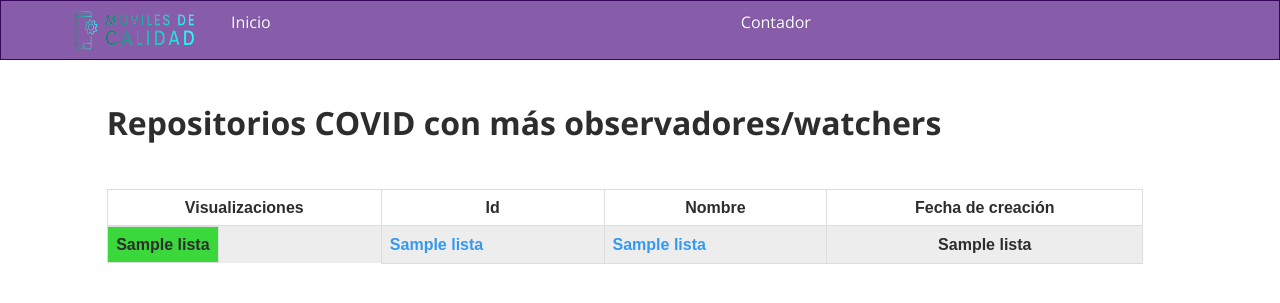
After one commit to joscorfis/COVID-19-Analytics, a Django app: template main/templates/lista_watchers.html in a window 1280 px wide. The commit adds this page. Shown: the top 303 px of the page. Run offline with Django 3.2, Linux system fonts and the light colour scheme; the template is opened without the code that fills it: most values are stand-ins (such as "Sample title", 1, 10 or a date in 2020); lists and menus that the app fills with data are empty; some libraries are stand-ins or nearby versions.

```diff
--- a/covid19analyzer/urls.py
+++ b/covid19analyzer/urls.py
@@ -6,5 +6,6 @@ urlpatterns = [
     path('admin/', admin.site.urls),
     path('', views.index),
     path('lista-mas-visualizados/', views.lista_mas_visualizados),
+    path('lista-mas-forks/', views.lista_mas_forks),
     path('show/1', views.show),
 ]
--- a/main/static/custom.min.css
+++ b/main/static/custom.min.css
@@ -112,3 +112,8 @@ body {
   background-color: #daa2ff;
   border-radius: 10%;
 }
+
+.grafica_support {
+  float:left;
+  background-color:rgb(59, 216, 59);
+}
--- a/main/templates/base.html
+++ b/main/templates/base.html
@@ -8,7 +8,7 @@
   <!-- - - - - - -->
 
     <meta charset="utf-8">
-    <title>Moviles de Calidad</title>
+    <title>Covid-19 Analytics</title>
     <meta name="viewport" content="width=device-width, initial-scale=1">
     <link type="text/css" rel="stylesheet" href="{% static 'bootstrap.css' %}">
     <link type="text/css" rel="stylesheet" href="{% static 'custom.min.css' %}">
--- a/main/templates/index.html
+++ b/main/templates/index.html
@@ -26,8 +26,8 @@
           <div><b class="text-white">Repositorios COVID con más observadores/Watchers</b></div>
         </button>
         <div class="col-sm-6" style="padding: 0px">
-          <button class="espaciado botones-inicio" style="background-color: red; width:100%" onclick="window.location.href='/lista'">
-            <div>2</div>
+          <button class="espaciado botones-inicio" style="background-color: red; width:100%" onclick="window.location.href='/lista-mas-forks'">
+            <div><b class="text-white">Repositorios COVID con más forks</b></div>
           </button>
           <br>
           <button class="espaciado botones-inicio" style="background-color: yellow; width:100%" onclick="window.location.href='/lista'">
--- /dev/null
+++ b/main/templates/lista_watchers.html
@@ -0,0 +1,52 @@
+{% extends 'base.html' %}
+
+{% block style_css %}
+<style>
+table {
+  font-family: arial, sans-serif;
+  font-size: 50%;
+  border-collapse: collapse;
+  width: 100%;
+}
+
+td, th {
+  border: 1px solid #dddddd;
+  text-align: left;
+  padding: 8px;
+}
+
+tr:nth-child(even) {
+  background-color: #ededed;
+}
+
+.grafica_support {
+
+}
+</style>
+{% endblock %}
+
+{% block encabezado %}
+
+{% endblock %}
+
+{% block contenido %}
+    <br>
+    <h2><b>Repositorios COVID con más observadores/watchers</b><h2>
+    <br>
+    <table>
+        <tr>
+            <th class="text-center">Visualizaciones</th>
+            <th class="text-center">Id</th>
+            <th class="text-center">Nombre</th>
+            <th class="text-center">Fecha de creación</th>
+        </tr>
+        {% for id,n,c,v,p in lista %}
+        <tr>
+            <th class="text-center grafica_support" style="width:{{p}}%">{{v}}</th>
+            <th><a href="/show/1">{{id}}</a></th>
+            <th><a href="/show/1">{{n}}</a></th>
+            <th class="text-center">{{c}}</th>
+        </tr>
+        {% endfor %}
+    </table>
+{% endblock %}
```
Also changed, not shown: covid19analyzer/local_settings.travis.py (added, +27 -0 lines), main/queries.py (+52 -8 lines), main/templates/lista_forks.html (renamed from main/templates/lista.html, +5 -4 lines), main/views.py (+14 -3 lines), requirementes.txt (added, +12 -0 lines), .travis.yml (added), README.md, 1 other file.
